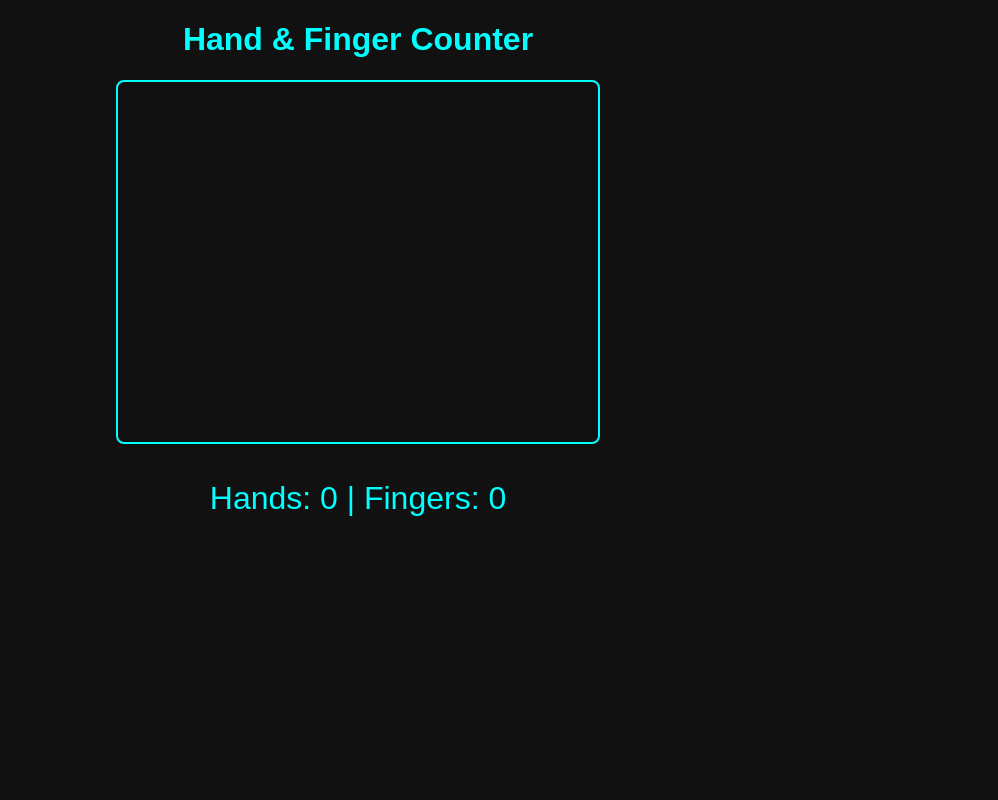
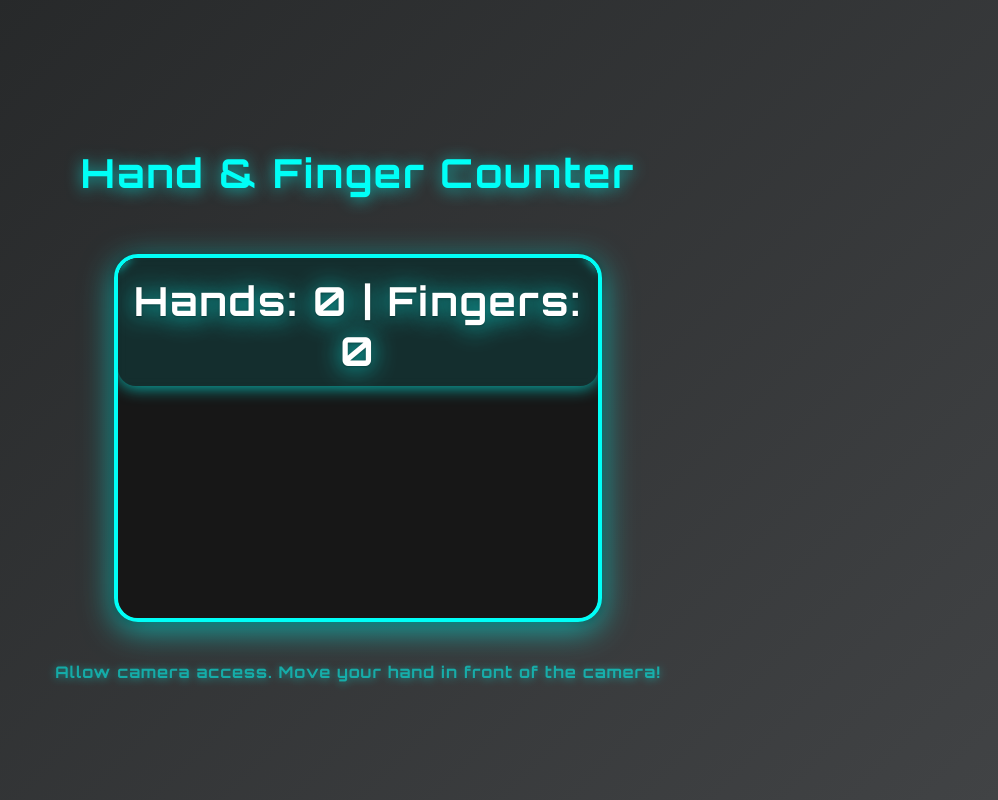
Before and after one commit to devanshg07/Hand-Gesture-Tracking, a Flask app: page / in a window 1280 px wide. Shown: the whole page, without its empty margins (282-1280 px from the left). Run offline with Flask 3, Linux system fonts and the light colour scheme.

Commit message:
made the front-end a lot more appealing

```diff
--- /dev/null
+++ b/static/app.js
@@ -0,0 +1,53 @@
+const video = document.getElementById('video');
+const counter = document.getElementById('counter');
+let lastFingers = null, lastHands = null;
+
+// Ask for webcam
+navigator.mediaDevices.getUserMedia({ video: true }).then(stream => {
+  video.srcObject = stream;
+});
+
+// Animate counter on change
+function animateCounter() {
+  counter.classList.remove('counter-animate');
+  void counter.offsetWidth; // trigger reflow
+  counter.classList.add('counter-animate');
+}
+
+// Capture and send frame every 500ms
+setInterval(() => {
+  if (video.readyState === 4) {
+    const canvas = document.createElement('canvas');
+    canvas.width = video.videoWidth;
+    canvas.height = video.videoHeight;
+    const ctx = canvas.getContext('2d');
+    ctx.drawImage(video, 0, 0, canvas.width, canvas.height);
+    canvas.toBlob(blob => {
+      const formData = new FormData();
+      formData.append('frame', blob, 'frame.jpg');
+      fetch('/detect', { method: 'POST', body: formData })
+        .then(res => res.json())
+        .then(data => {
+          const hands = data.hands;
+          const fingers = data.fingers;
+          // Only update and animate if changed
+          if (hands !== lastHands || fingers !== lastFingers) {
+            counter.textContent = `Hands: ${hands} | Fingers: ${fingers}`;
+            animateCounter();
+            // Speak only if finger count changes
+            if (fingers !== lastFingers) {
+              window.speechSynthesis.cancel();
+              const utter = new SpeechSynthesisUtterance(fingers.toString());
+              utter.rate = 1.1;
+              utter.pitch = 1.1;
+              utter.volume = 1;
+              utter.lang = 'en-US';
+              window.speechSynthesis.speak(utter);
+            }
+            lastFingers = fingers;
+            lastHands = hands;
+          }
+        });
+    }, 'image/jpeg');
+  }
+}, 500);
--- /dev/null
+++ b/static/style.css
@@ -0,0 +1,81 @@
+body {
+  min-height: 100vh;
+  margin: 0;
+  background: linear-gradient(135deg, #232526 0%, #414345 100%);
+  color: #fff;
+  font-family: 'Orbitron', Arial, sans-serif;
+  display: flex;
+  flex-direction: column;
+  align-items: center;
+  justify-content: center;
+  overflow: hidden;
+}
+h1 {
+  margin-top: 30px;
+  font-size: 2.5em;
+  letter-spacing: 2px;
+  color: #00fff7;
+  text-shadow: 0 2px 16px #00fff7aa;
+}
+#video-container {
+  position: relative;
+  margin: 30px 0 10px 0;
+  box-shadow: 0 8px 32px 0 #00fff799, 0 1.5px 8px 0 #000a;
+  border-radius: 24px;
+  overflow: hidden;
+  border: 4px solid #00fff7;
+  background: rgba(0,0,0,0.2);
+  transition: box-shadow 0.3s;
+}
+#video {
+  display: block;
+  border-radius: 20px;
+  width: 480px;
+  height: 360px;
+  background: #222;
+  filter: brightness(0.95) contrast(1.1);
+  box-shadow: 0 0 0 8px #00fff733;
+}
+#counter {
+  position: absolute;
+  left: 0; right: 0; top: 0;
+  margin: 0 auto;
+  width: 100%;
+  text-align: center;
+  font-size: 2.5em;
+  font-weight: bold;
+  color: #fff;
+  text-shadow: 0 2px 24px #00fff7cc, 0 1px 2px #000a;
+  background: rgba(0,255,247,0.10);
+  border-bottom-left-radius: 18px;
+  border-bottom-right-radius: 18px;
+  padding: 18px 0 10px 0;
+  letter-spacing: 2px;
+  backdrop-filter: blur(4px);
+  box-shadow: 0 2px 16px #00fff7aa;
+  transition: background 0.3s, color 0.3s, font-size 0.3s;
+  z-index: 2;
+  user-select: none;
+}
+.counter-animate {
+  animation: pop 0.4s cubic-bezier(.68,-0.55,.27,1.55);
+}
+@keyframes pop {
+  0% { transform: scale(1); }
+  40% { transform: scale(1.18); }
+  60% { transform: scale(0.95); }
+  100% { transform: scale(1); }
+}
+@media (max-width: 600px) {
+  #video { width: 98vw; height: 56vw; }
+  #video-container { border-radius: 12px; }
+  #counter { font-size: 1.3em; padding: 10px 0 6px 0; }
+}
+.footer {
+  margin-top: 30px;
+  color: #00fff7cc;
+  font-size: 1em;
+  letter-spacing: 1px;
+  opacity: 0.7;
+  text-shadow: 0 1px 8px #00fff7aa;
+}
--- a/templates/index.html
+++ b/templates/index.html
@@ -3,52 +3,16 @@
 <head>
   <meta charset="UTF-8">
   <title>Hand & Finger Counter</title>
-  <style>
-    body { background: #111; color: #0ff; font-family: sans-serif; text-align: center; }
-    #video { border: 2px solid #0ff; border-radius: 8px; }
-    #counter { font-size: 2em; margin-top: 1em; }
-  </style>
+  <link href="https://fonts.googleapis.com/css2?family=Orbitron:wght@700&display=swap" rel="stylesheet">
+  <link rel="stylesheet" href="/static/style.css">
 </head>
 <body>
   <h1>Hand & Finger Counter</h1>
-  <video id="video" width="480" height="360" autoplay></video>
-  <div id="counter">Hands: 0 | Fingers: 0</div>
-  <script>
-    const video = document.getElementById('video');
-    const counter = document.getElementById('counter');
-    let lastFingers = null;
-
-    // Ask for webcam
-    navigator.mediaDevices.getUserMedia({ video: true }).then(stream => {
-      video.srcObject = stream;
-    });
-
-    // Capture and send frame every 500ms
-    setInterval(() => {
-      if (video.readyState === 4) {
-        const canvas = document.createElement('canvas');
-        canvas.width = video.videoWidth;
-        canvas.height = video.videoHeight;
-        const ctx = canvas.getContext('2d');
-        ctx.drawImage(video, 0, 0, canvas.width, canvas.height);
-        canvas.toBlob(blob => {
-          const formData = new FormData();
-          formData.append('frame', blob, 'frame.jpg');
-          fetch('/detect', { method: 'POST', body: formData })
-            .then(res => res.json())
-            .then(data => {
-              counter.textContent = `Hands: ${data.hands} | Fingers: ${data.fingers}`;
-              // Speak only if finger count changes
-              if (data.fingers !== lastFingers) {
-                window.speechSynthesis.cancel();
-                const utter = new SpeechSynthesisUtterance(data.fingers.toString());
-                window.speechSynthesis.speak(utter);
-                lastFingers = data.fingers;
-              }
-            });
-        }, 'image/jpeg');
-      }
-    }, 500);
-  </script>
+  <div id="video-container">
+    <video id="video" width="480" height="360" autoplay muted playsinline></video>
+    <div id="counter">Hands: 0 | Fingers: 0</div>
+  </div>
+  <div class="footer">Allow camera access. Move your hand in front of the camera!</div>
+  <script src="/static/app.js"></script>
 </body>
 </html>
```
